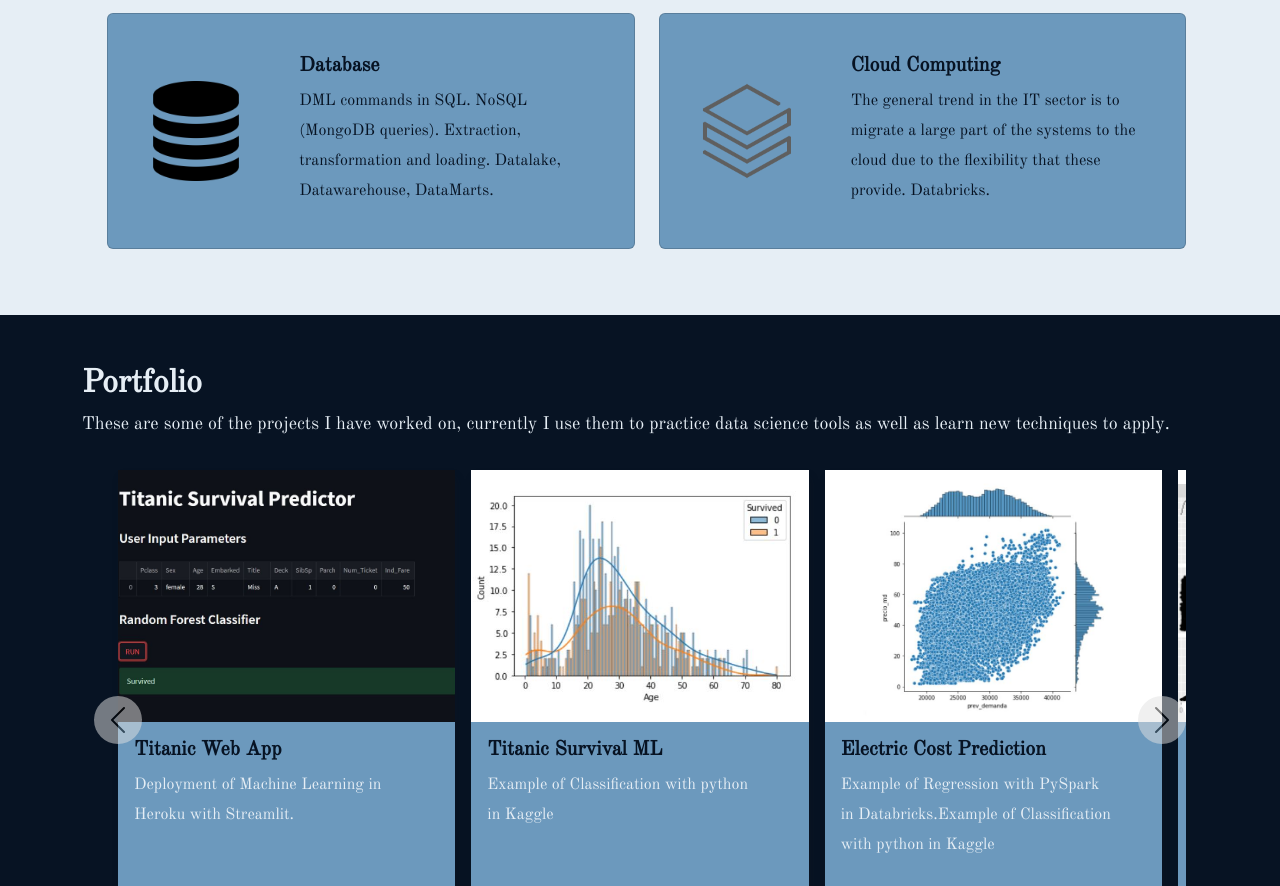
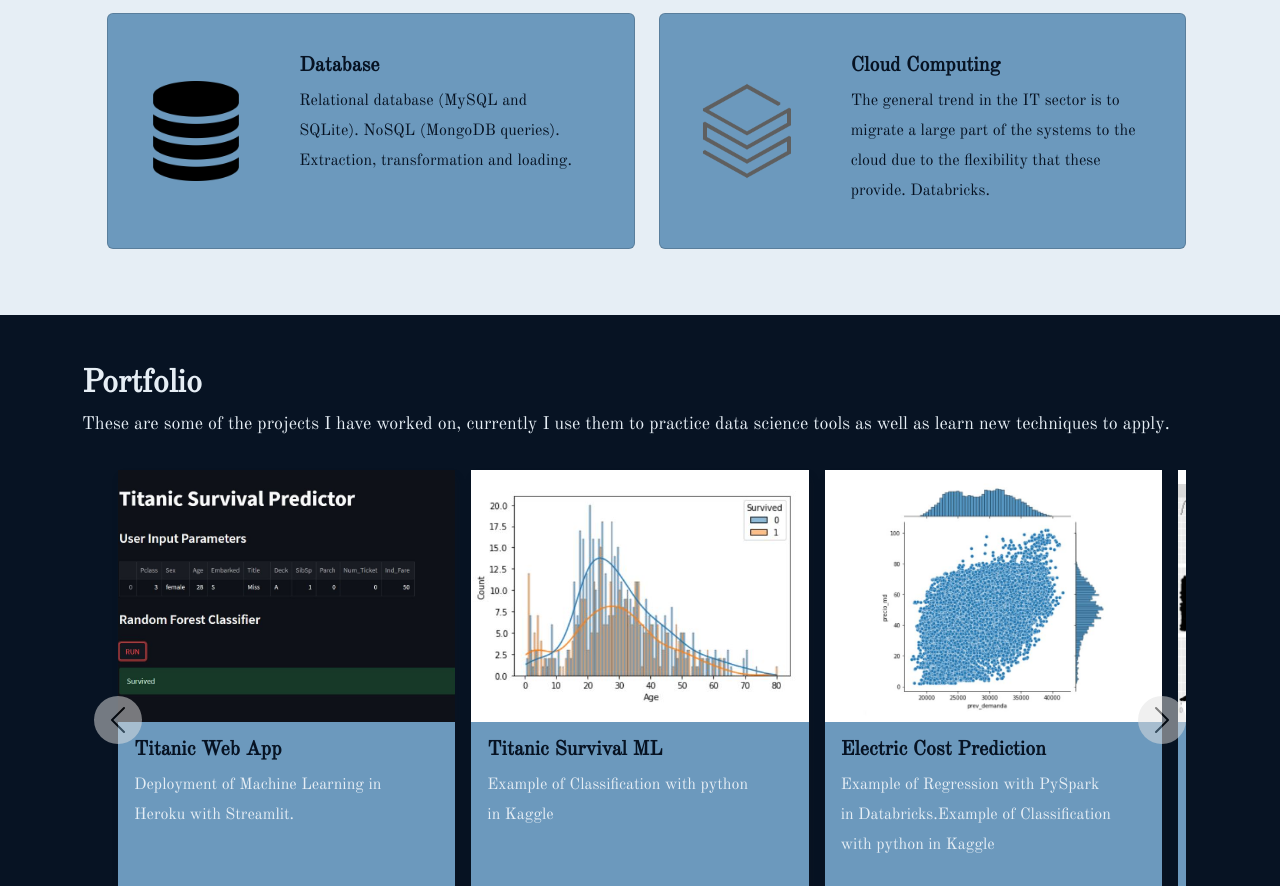
Before and after one commit to hctrcode/personal-website, a plain HTML site: page index.html in a window 1280 px wide. Shown: the part 2114-3000 px from the top of the page. Drawn offline with nearby package versions, Linux system fonts and the light colour scheme; a script that the page names is missing.

Commit message:
Change database

```diff
--- a/index.html
+++ b/index.html
@@ -287,9 +287,9 @@
                           <span class="helper"></span>
                           <h5 class="card-title">Database</h5>
                           <p class="card-text">
-                            DML commands in SQL. NoSQL (MongoDB queries).
-                            Extraction, transformation and loading. Datalake,
-                            Datawarehouse, DataMarts.
+                            Relational database (MySQL and SQLite).
+                            NoSQL (MongoDB queries).
+                            Extraction, transformation and loading.
                           </p>
                           <p class="card-info">
                             <small class="red">MySQL, MongoDB and YYY</small>
```
